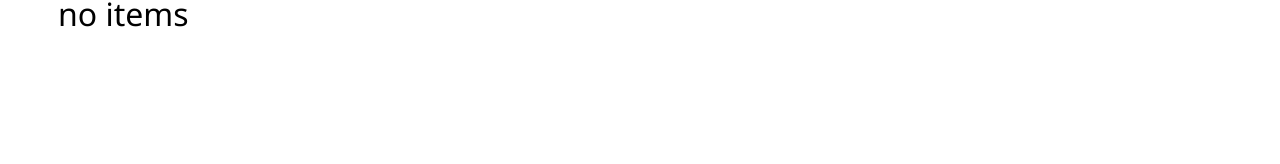
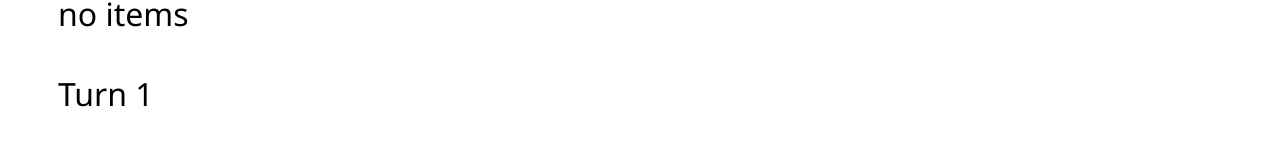
Before and after one commit to bushmango/next-brendens-adventure-2, a Next.js app: page / in a window 1280 px wide. Shown: the part 580-744 px from the top of the page. Built offline with nearby package versions, Linux system fonts and the light colour scheme.

Commit message:
basic turn counter

```diff
--- a/components/game/GameBrendensAdventure.tsx
+++ b/components/game/GameBrendensAdventure.tsx
@@ -5,6 +5,7 @@ import { Inventory } from './Inventory'
 import { Location } from './Location'
 import { Shop } from './Shop'
 import { sosGame } from './sosGame-sidecar'
+import { TurnCounter } from './TurnCounter'
 
 export const GameBrendensAdventure = () => {
   let state = sosGame.useSubscribe()
@@ -30,6 +31,9 @@ export const GameBrendensAdventure = () => {
 
         <Inventory />
 
+        <br />
+        <TurnCounter />
+
         <DevTools />
       </div>
     </Layout>
--- /dev/null
+++ b/components/game/TurnCounter.tsx
@@ -0,0 +1,7 @@
+import { sosGame } from './sosGame-sidecar'
+
+export const TurnCounter = () => {
+  let state = sosGame.useSubscribe()
+
+  return <div>Turn {state.turnNumber}</div>
+}
--- a/components/game/sosGame.ts
+++ b/components/game/sosGame.ts
@@ -43,6 +43,7 @@ export function gameRestart() {
     ds.locationId = 'road'
     ds.inventory = []
     ds.gold = 5
+    ds.turnNumber = 1
   })
 }
 
```
